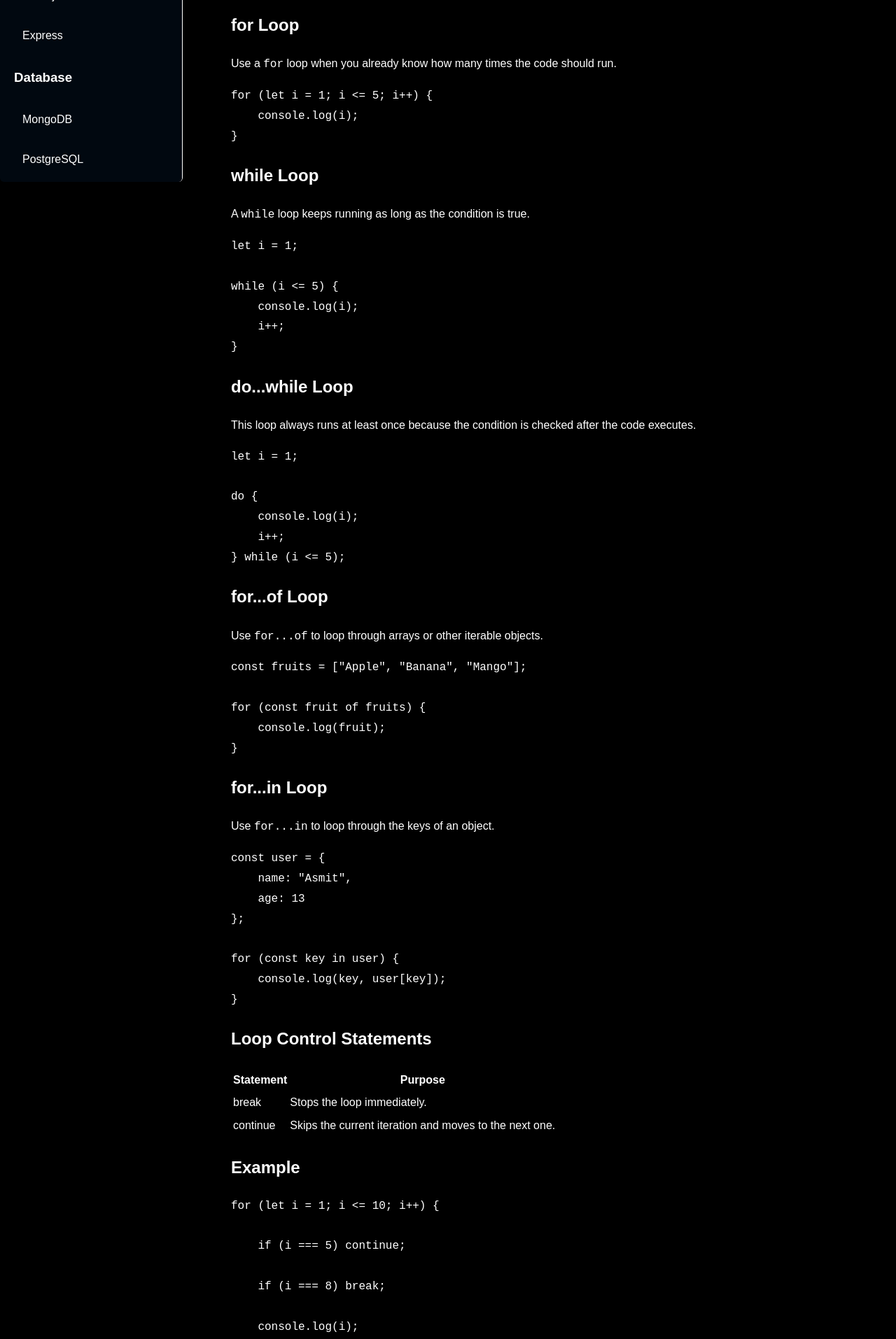
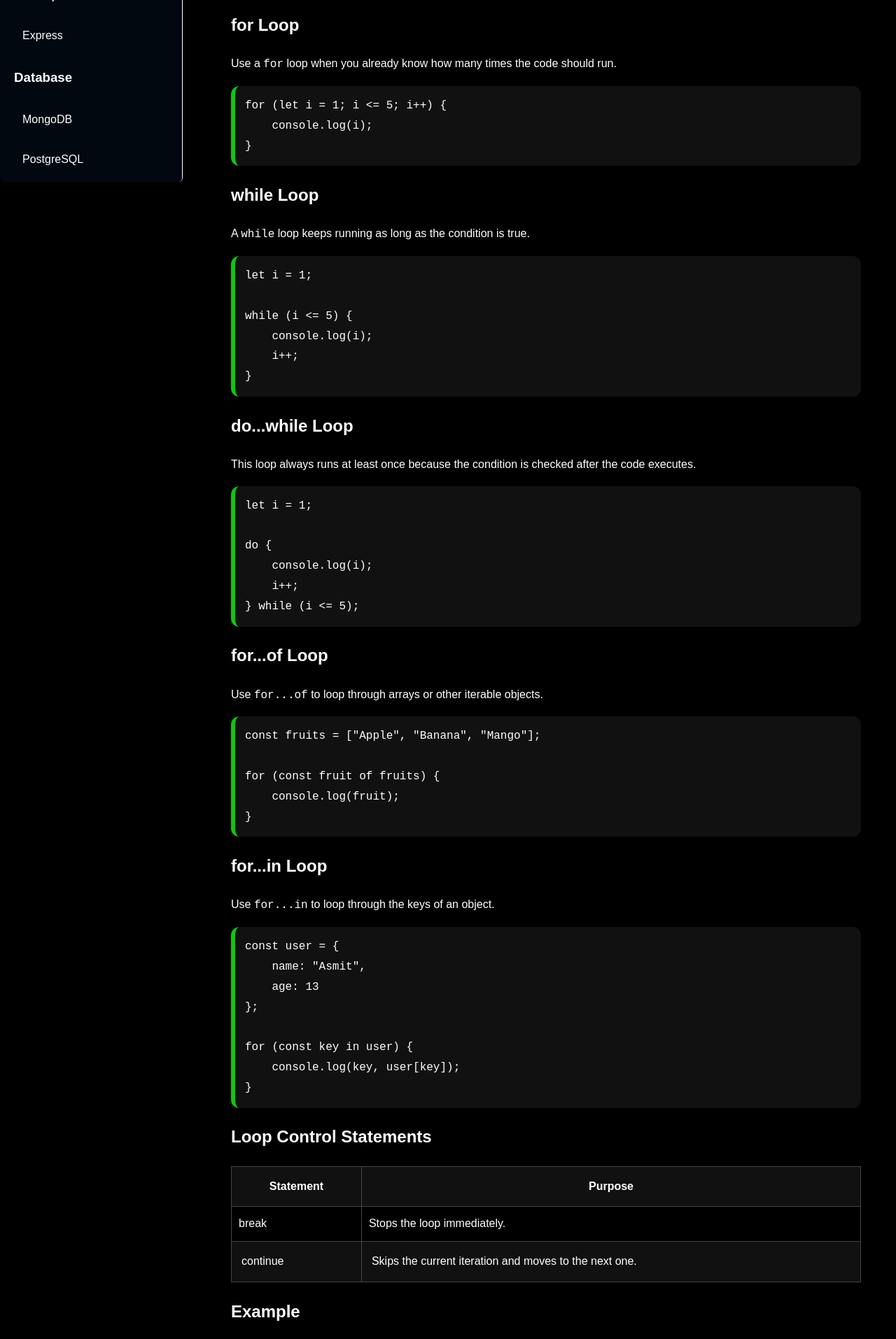
Before and after one commit to asmitbiswas/Project-Next-JS, a Next.js app in the folder app/: page /JavaScript/Loops in a window 1280 px wide. Shown: the part 580-2494 px from the top of the page at 70% size. Built offline with nearby package versions, Linux system fonts and the light colour scheme.

Commit message:
Done loops page

```diff
--- a/app/app/(categories)/JavaScript/(JavaScriptTopics)/Loops/page.tsx
+++ b/app/app/(categories)/JavaScript/(JavaScriptTopics)/Loops/page.tsx
@@ -35,7 +35,14 @@ export default function Loops() {
         the code should run.
       </p>
 
-      <pre>
+      <pre
+      style={{
+        borderLeft:"6px solid rgb(13 200 13)",
+        padding:"14px",
+        background:"#111",
+        borderRadius:"12px"
+      }}
+      >
 {`for (let i = 1; i <= 5; i++) {
     console.log(i);
 }`}
@@ -48,7 +55,14 @@ export default function Loops() {
         is true.
       </p>
 
-      <pre>
+      <pre
+           style={{
+        borderLeft:"6px solid rgb(13 200 13)",
+        padding:"14px",
+        background:"#111",
+        borderRadius:"12px"
+      }}
+      >
 {`let i = 1;
 
 while (i <= 5) {
@@ -64,7 +78,14 @@ while (i <= 5) {
         checked after the code executes.
       </p>
 
-      <pre>
+      <pre
+           style={{
+        borderLeft:"6px solid rgb(13 200 13)",
+        padding:"14px",
+        background:"#111",
+        borderRadius:"12px"
+      }}
+      >
 {`let i = 1;
 
 do {
@@ -80,7 +101,14 @@ do {
         iterable objects.
       </p>
 
-      <pre>
+      <pre
+           style={{
+        borderLeft:"6px solid rgb(13 200 13)",
+        padding:"14px",
+        background:"#111",
+        borderRadius:"12px"
+      }}
+      >
 {`const fruits = ["Apple", "Banana", "Mango"];
 
 for (const fruit of fruits) {
@@ -94,7 +122,14 @@ for (const fruit of fruits) {
         Use <code>for...in</code> to loop through the keys of an object.
       </p>
 
-      <pre>
+      <pre
+           style={{
+        borderLeft:"6px solid rgb(13 200 13)",
+        padding:"14px",
+        background:"#111",
+        borderRadius:"12px"
+      }}
+      >
 {`const user = {
     name: "Asmit",
     age: 13
@@ -107,28 +142,76 @@ for (const key in user) {
 
       <h2>Loop Control Statements</h2>
 
-      <table>
+      <table
+      style={{
+        borderCollapse:"collapse",
+        width:"100%",
+        border:"1px solid #444",
+        overflowX:"auto"
+      }}
+      >
         <tbody>
           <tr>
-            <th>Statement</th>
-            <th>Purpose</th>
+            <th
+            style={{
+                border:"1px solid #444",
+                padding:"14px",
+                background:"#111"
+            }}
+            >Statement</th>
+            <th
+             style={{
+                border:"1px solid #444",
+                padding:"14px",
+                background:"#111"
+            }}
+            >Purpose</th>
           </tr>
 
           <tr>
-            <td>break</td>
-            <td>Stops the loop immediately.</td>
+            <td
+            style={{
+                padding:"10px",
+                border:"1px solid #444"
+            }}
+            >break</td>
+            <td
+                style={{
+                padding:"10px",
+                border:"1px solid #444"
+            }}
+            >Stops the loop immediately.</td>
           </tr>
 
           <tr>
-            <td>continue</td>
-            <td>Skips the current iteration and moves to the next one.</td>
+            <td
+             style={{
+                border:"1px solid #444",
+                padding:"14px",
+                background:"#111"
+            }}
+            >continue</td>
+            <td
+             style={{
+                border:"1px solid #444",
+                padding:"14px",
+                background:"#111"
+            }}
+            >Skips the current iteration and moves to the next one.</td>
           </tr>
         </tbody>
       </table>
 
       <h2>Example</h2>
 
-      <pre>
+      <pre
+           style={{
+        borderLeft:"6px solid rgb(13 200 13)",
+        padding:"14px",
+        background:"#111",
+        borderRadius:"12px"
+      }}
+      >
 {`for (let i = 1; i <= 10; i++) {
 
     if (i === 5) continue;
```
